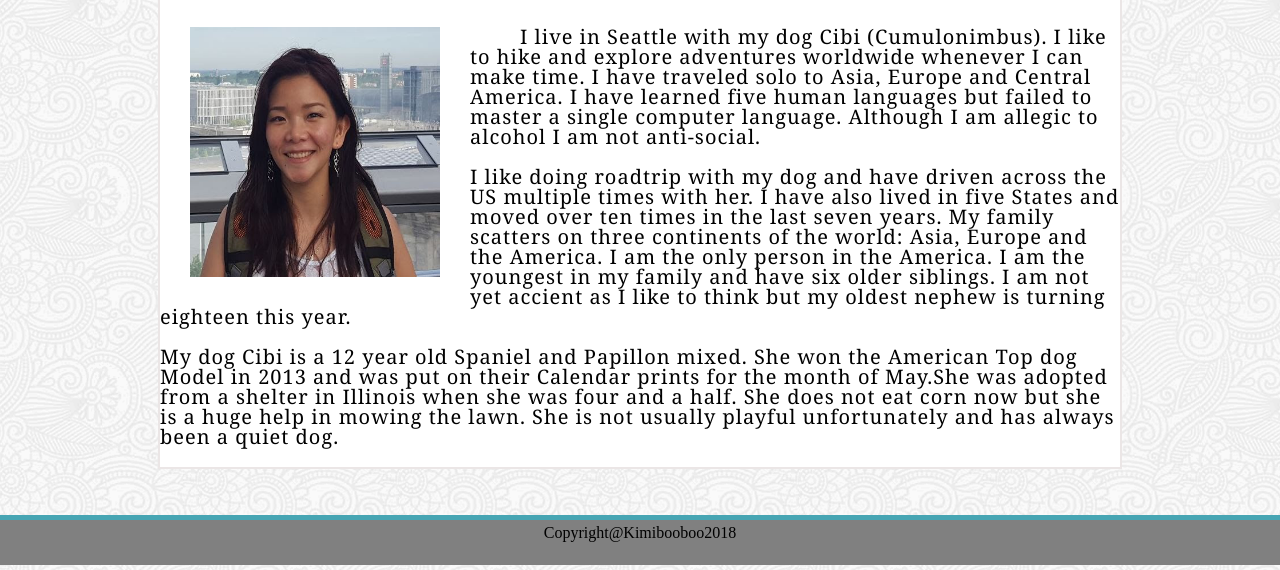
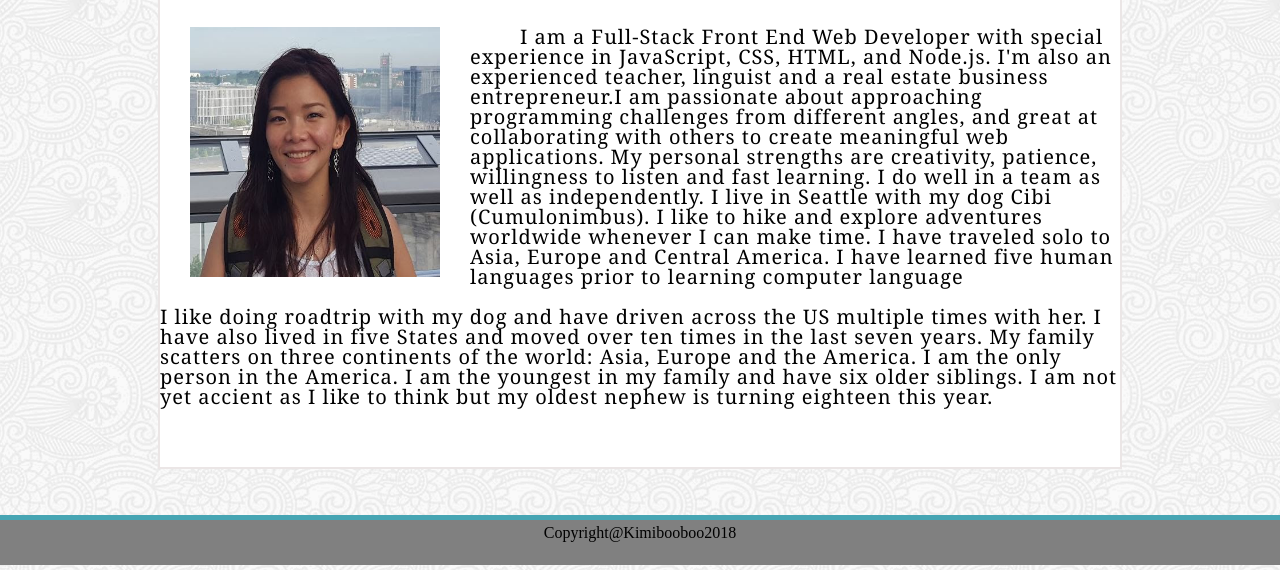
Before and after one commit to kimkablitz/Responsive-Portfolio, a plain HTML site: page index.html in a window 1280 px wide. Shown: the part 230-800 px from the top of the page. Drawn offline with Linux system fonts and the light colour scheme; a script that the page names is missing.

Commit message:
edited text

```diff
--- a/index.html
+++ b/index.html
@@ -26,7 +26,7 @@
     </div>
 </div>
 
-<div class="main">
+<div class="container main">
 
     <h1>About me</h1>
     <div class="container">
@@ -34,10 +34,10 @@
         <img src="./assets/images/bustshot.JPG">
 
         <p>
-        I live in Seattle with my dog Cibi (Cumulonimbus). I like to hike and explore adventures worldwide whenever I can make time. I have traveled solo to Asia, Europe and Central America. I have learned five human languages but failed to master a single computer language. Although I am allegic to alcohol I am not anti-social.<br><br>
+       I am a Full-Stack Front End Web Developer with special experience in JavaScript, CSS, HTML, and Node.js. I'm also an experienced teacher, linguist and a real estate business entrepreneur.I am passionate about approaching programming challenges from different angles, and great at collaborating with others to create meaningful web applications. My personal strengths are creativity, patience, willingness to listen and fast learning. I do well in a team as well as independently. I live in Seattle with my dog Cibi (Cumulonimbus). I like to hike and explore adventures worldwide whenever I can make time. I have traveled solo to Asia, Europe and Central America. I have learned five human languages prior to learning computer language <br><br>
         I like doing roadtrip with my dog and have driven across the US multiple times with her. I have also lived in five States and moved over ten times in the last seven years. My family scatters on three continents of the world: Asia, Europe and the America. I am the only person in the America. I am the youngest in my family and have six older siblings. I am not yet accient as I like to think but my oldest nephew is turning eighteen this year.
         <br><br>
-        My dog Cibi is a 12 year old Spaniel and Papillon mixed. She won the American Top dog Model in 2013 and was put on their Calendar prints for the month of May.She was adopted from a shelter in Illinois when she was four and a half. She does not eat corn now but she is a huge help in mowing the lawn. She is not usually playful unfortunately and has always been a quiet dog.
+
         </p>
     </div>
 
```
